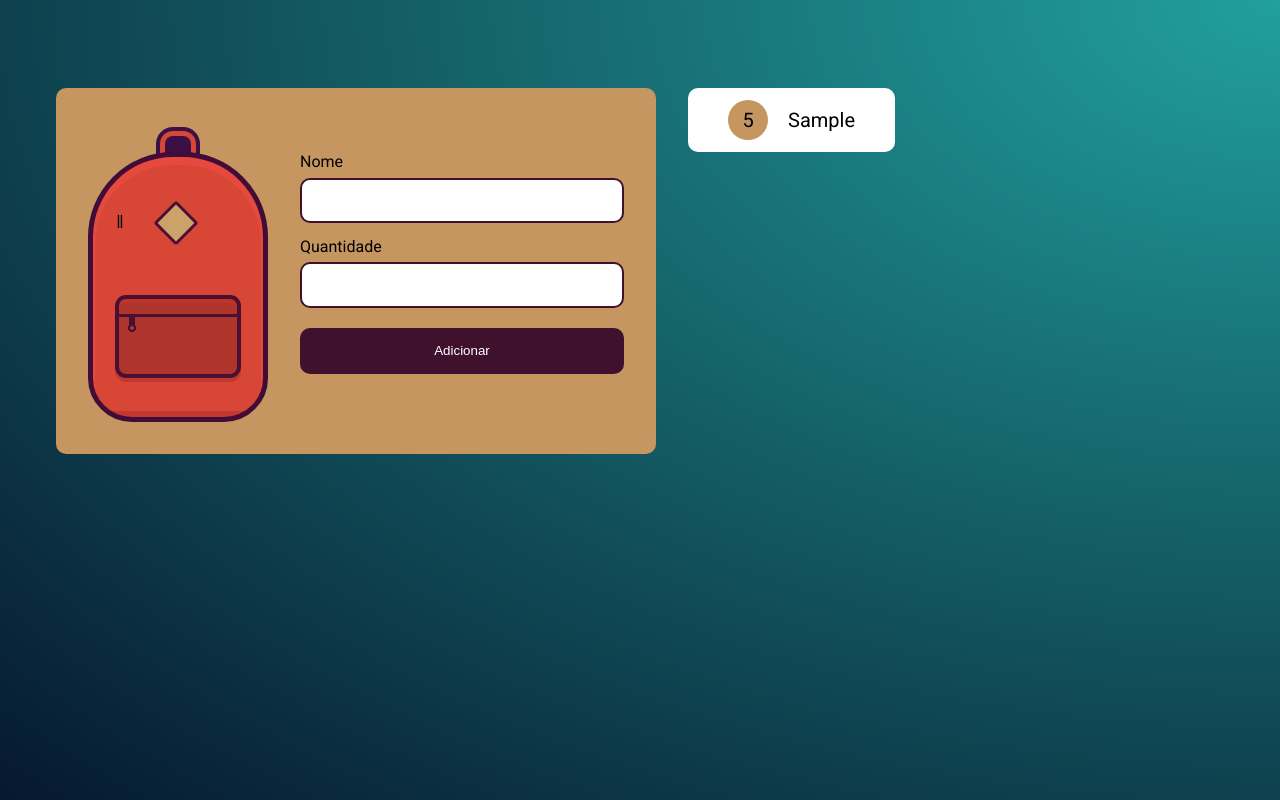
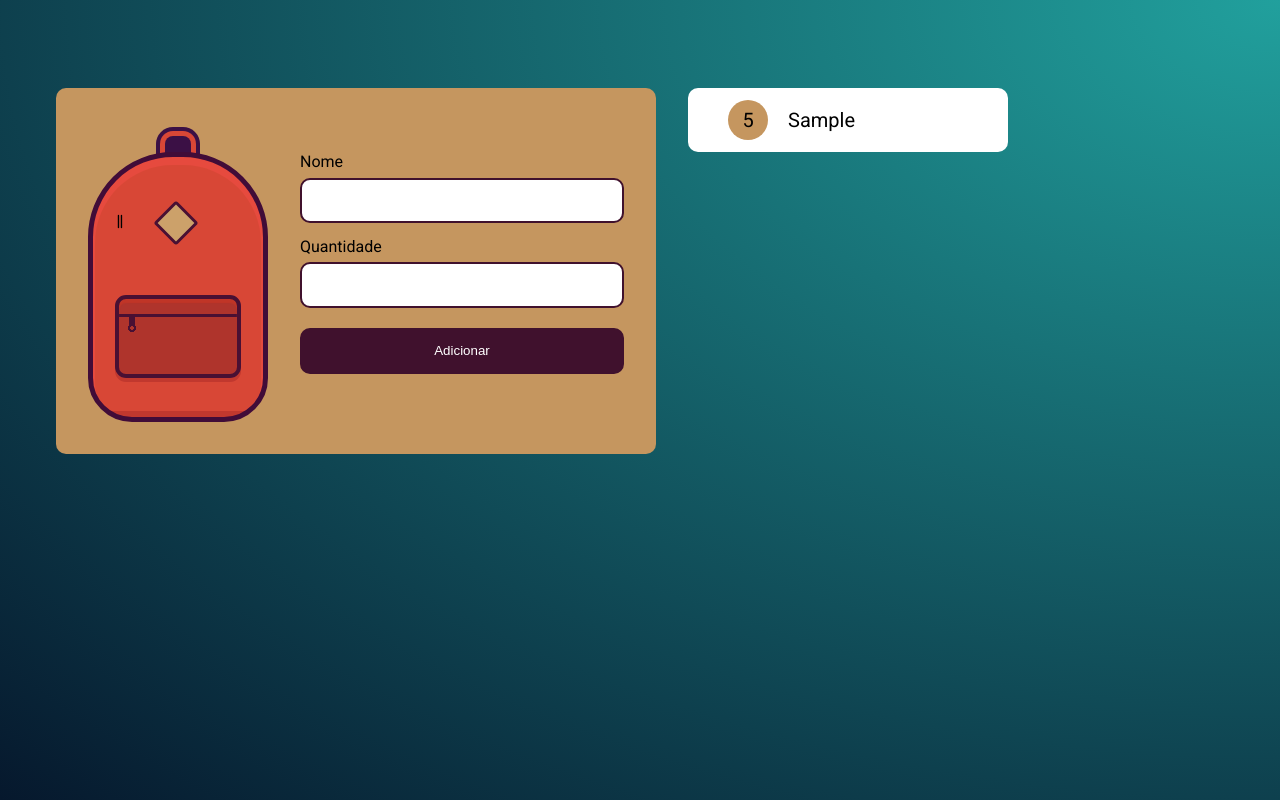
Before and after one commit to Cirovsky/mochila-viagem, a plain HTML site: page index.html in a window 1280 px wide. Both pictures are taken after typing "Sample", "5" into the empty fields and a click on the input "Adicionar". Drawn offline with Linux system fonts and the light colour scheme.

Commit message:
adequações de estilo

```diff
--- a/css/style.css
+++ b/css/style.css
@@ -102,6 +102,9 @@ html {
 .lista {
     margin: 0;
     padding: 0;
+    display: flex;
+    flex-wrap: wrap;
+    width: 20em;
 }
 
 .item {
@@ -110,13 +113,14 @@ html {
     background: #FFFFFF;
     border-radius: 10px;
     margin: 0 0 1em;
-    width: 100%;
+    flex-grow: 1;
     box-sizing: border-box;
     display: inline-flex;
     align-items: center;
     gap: 1em;
     font-size: 20px;
-    text-transform: capitalize;
+    text-transform:capitalize;
+    flex-grow: 1;
 }
 
 .item strong {
```
